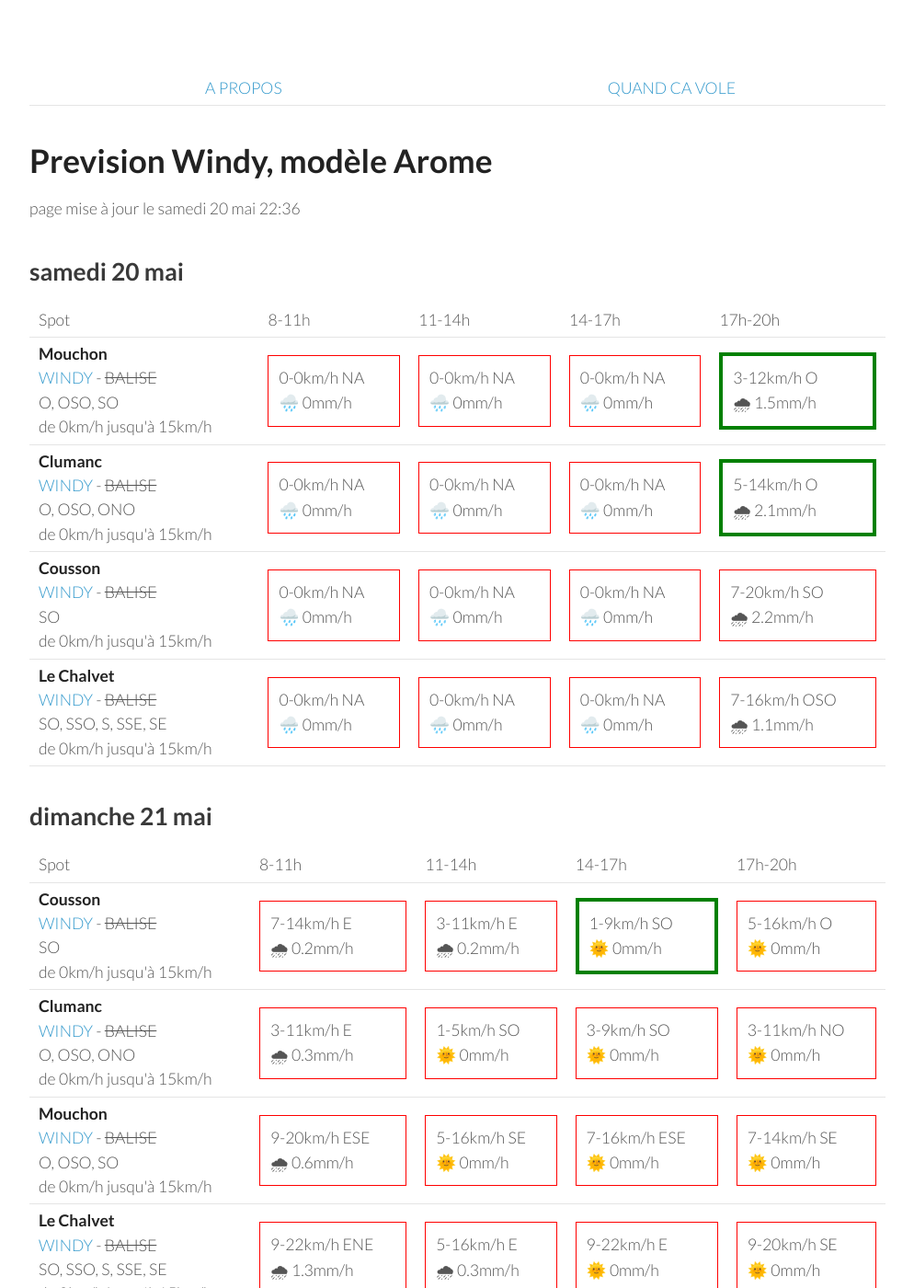
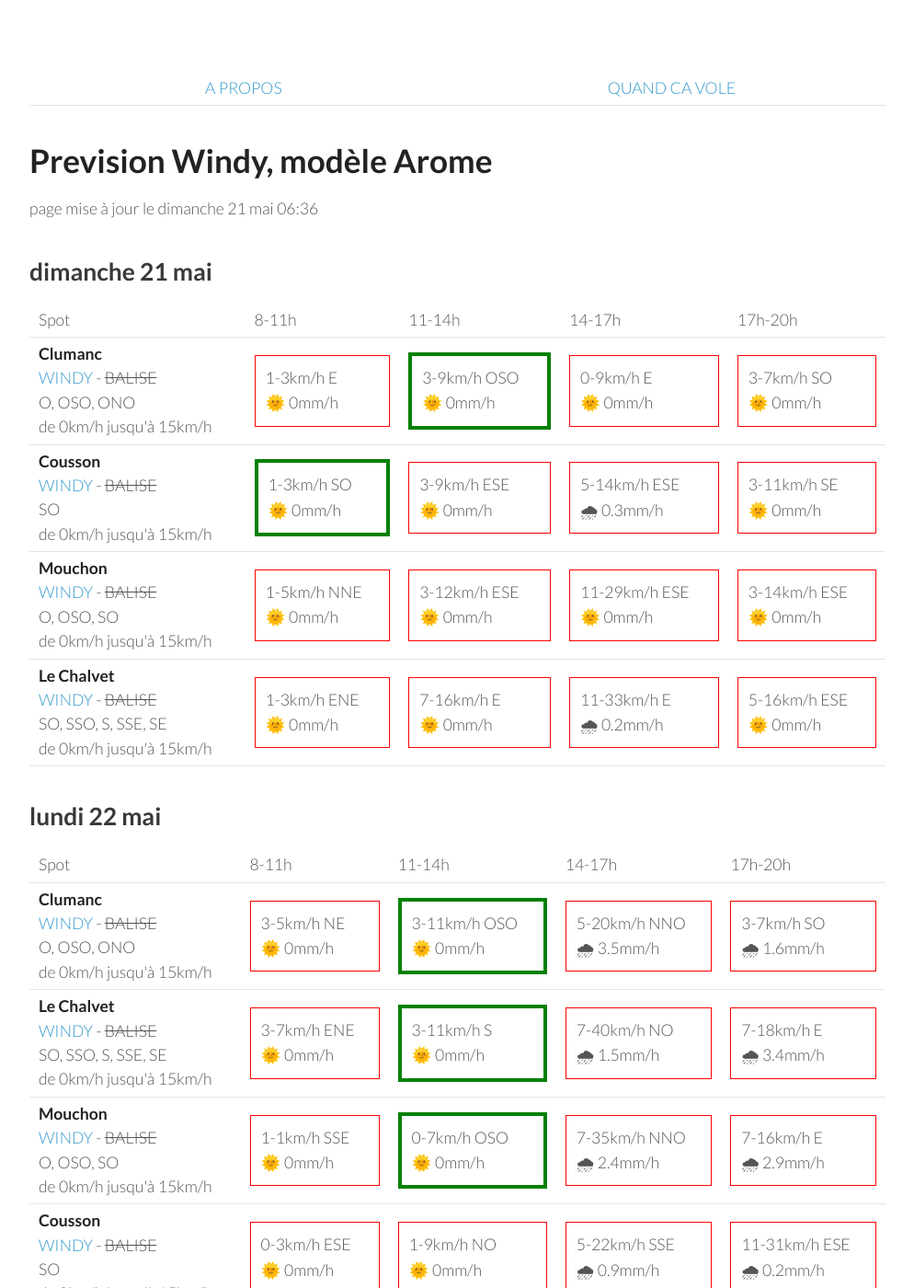
Before and after one commit to parapente-dans-le-nord/parapente-dans-le-nord.github.io, a Jekyll site: the page built from saint_andre.markdown, in a window 1280 px wide and 1400 px high. Shown: the whole window at 92% size, without its empty margins (26-1020 px from the left). Built offline with Jekyll 4.4.1, drawn with Linux system fonts in a browser that asks for light colours; some of the changed text lies outside the part shown.

Commit message:
update index.markdown

```diff
--- a/saint_andre.markdown
+++ b/saint_andre.markdown
@@ -7,60 +7,8 @@ title:  "Tous les spots"
 {: .links}
 
 # Prevision Windy, modèle Arome
-page mise à jour le samedi 20 mai 22:36
+page mise à jour le dimanche 21 mai 06:36
 
-## samedi 20 mai
-
-{::nomarkdown}
-<table>
-  <tbody>
-    <tr>
-      <td>Spot</td>
-      <td>8-11h</td>
-      <td>11-14h</td>
-      <td>14-17h</td>
-      <td>17h-20h</td>
-    </tr>
-<tr>
-        <td><strong>Mouchon</strong><br><a href="https://windy.com/43.992/6.424?43.878,6.425,10,m:eSuaglR">WINDY</a> - <span class="no-balise"> BALISE </span><br> <span class="vent-favorable">O, OSO, SO</span><br><span class="force-vent">de 0km/h jusqu'à 15km/h</span> </td>
-
-            <td><div class="not-flyable"><p>0-0km/h NA</p><p>🌧️ 0mm/h</p></div></td>
-            <td><div class="not-flyable"><p>0-0km/h NA</p><p>🌧️ 0mm/h</p></div></td>
-            <td><div class="not-flyable"><p>0-0km/h NA</p><p>🌧️ 0mm/h</p></div></td>
-            <td><div class="flyable"><p>3-12km/h O</p><p>🌧 1.5mm/h</p></div></td>
-
-    </tr>
-<tr>
-        <td><strong>Clumanc</strong><br><a href="https://windy.com/44.027/6.402?43.914,6.403,10,m:eSxaglP">WINDY</a> - <span class="no-balise"> BALISE </span><br> <span class="vent-favorable">O, OSO, ONO</span><br><span class="force-vent">de 0km/h jusqu'à 15km/h</span> </td>
-
-            <td><div class="not-flyable"><p>0-0km/h NA</p><p>🌧️ 0mm/h</p></div></td>
-            <td><div class="not-flyable"><p>0-0km/h NA</p><p>🌧️ 0mm/h</p></div></td>
-            <td><div class="not-flyable"><p>0-0km/h NA</p><p>🌧️ 0mm/h</p></div></td>
-            <td><div class="flyable"><p>5-14km/h O</p><p>🌧 2.1mm/h</p></div></td>
-
-    </tr>
-<tr>
-        <td><strong>Cousson</strong><br><a href="https://windy.com/44.054/6.240?43.940,6.241,10,m:eSAaglz">WINDY</a> - <span class="no-balise"> BALISE </span><br> <span class="vent-favorable">SO</span><br><span class="force-vent">de 0km/h jusqu'à 15km/h</span> </td>
-
-            <td><div class="not-flyable"><p>0-0km/h NA</p><p>🌧️ 0mm/h</p></div></td>
-            <td><div class="not-flyable"><p>0-0km/h NA</p><p>🌧️ 0mm/h</p></div></td>
-            <td><div class="not-flyable"><p>0-0km/h NA</p><p>🌧️ 0mm/h</p></div></td>
-            <td><div class="not-flyable"><p>7-20km/h SO</p><p>🌧 2.2mm/h</p></div></td>
-
-    </tr>
-<tr>
-        <td><strong>Le Chalvet</strong><br><a href="https://windy.com/43.979/6.480?43.866,6.480,10,m:eSsaglX">WINDY</a> - <span class="no-balise"> BALISE </span><br> <span class="vent-favorable">SO, SSO, S, SSE, SE</span><br><span class="force-vent">de 0km/h jusqu'à 15km/h</span> </td>
-
-            <td><div class="not-flyable"><p>0-0km/h NA</p><p>🌧️ 0mm/h</p></div></td>
-            <td><div class="not-flyable"><p>0-0km/h NA</p><p>🌧️ 0mm/h</p></div></td>
-            <td><div class="not-flyable"><p>0-0km/h NA</p><p>🌧️ 0mm/h</p></div></td>
-            <td><div class="not-flyable"><p>7-16km/h OSO</p><p>🌧 1.1mm/h</p></div></td>
-
-    </tr>
-
-</tbody>
-</table>
-{:/}
 ## dimanche 21 mai
 
 {::nomarkdown}
@@ -74,42 +22,42 @@ page mise à jour le samedi 20 mai 22:36
       <td>17h-20h</td>
     </tr>
 <tr>
-        <td><strong>Cousson</strong><br><a href="https://windy.com/44.054/6.240?43.940,6.241,10,m:eSAaglz">WINDY</a> - <span class="no-balise"> BALISE </span><br> <span class="vent-favorable">SO</span><br><span class="force-vent">de 0km/h jusqu'à 15km/h</span> </td>
+        <td><strong>Clumanc</strong><br><a href="https://windy.com/44.027/6.402?43.914,6.403,10,m:eSxaglP">WINDY</a> - <span class="no-balise"> BALISE </span><br> <span class="vent-favorable">O, OSO, ONO</span><br><span class="force-vent">de 0km/h jusqu'à 15km/h</span> </td>
 
-            <td><div class="not-flyable"><p>7-14km/h E</p><p>🌧 0.2mm/h</p></div></td>
-            <td><div class="not-flyable"><p>3-11km/h E</p><p>🌧 0.2mm/h</p></div></td>
-            <td><div class="flyable"><p>1-9km/h SO</p><p>🌞 0mm/h</p></div></td>
-            <td><div class="not-flyable"><p>5-16km/h O</p><p>🌞 0mm/h</p></div></td>
+            <td><div class="not-flyable"><p>1-3km/h E</p><p>🌞 0mm/h</p></div></td>
+            <td><div class="flyable"><p>3-9km/h OSO</p><p>🌞 0mm/h</p></div></td>
+            <td><div class="not-flyable"><p>0-9km/h E</p><p>🌞 0mm/h</p></div></td>
+            <td><div class="not-flyable"><p>3-7km/h SO</p><p>🌞 0mm/h</p></div></td>
 
 
     </tr>
 <tr>
-        <td><strong>Clumanc</strong><br><a href="https://windy.com/44.027/6.402?43.914,6.403,10,m:eSxaglP">WINDY</a> - <span class="no-balise"> BALISE </span><br> <span class="vent-favorable">O, OSO, ONO</span><br><span class="force-vent">de 0km/h jusqu'à 15km/h</span> </td>
+        <td><strong>Cousson</strong><br><a href="https://windy.com/44.054/6.240?43.940,6.241,10,m:eSAaglz">WINDY</a> - <span class="no-balise"> BALISE </span><br> <span class="vent-favorable">SO</span><br><span class="force-vent">de 0km/h jusqu'à 15km/h</span> </td>
 
-            <td><div class="not-flyable"><p>3-11km/h E</p><p>🌧 0.3mm/h</p></div></td>
-            <td><div class="not-flyable"><p>1-5km/h SO</p><p>🌞 0mm/h</p></div></td>
-            <td><div class="not-flyable"><p>3-9km/h SO</p><p>🌞 0mm/h</p></div></td>
-            <td><div class="not-flyable"><p>3-11km/h NO</p><p>🌞 0mm/h</p></div></td>
+            <td><div class="flyable"><p>1-3km/h SO</p><p>🌞 0mm/h</p></div></td>
+            <td><div class="not-flyable"><p>3-9km/h ESE</p><p>🌞 0mm/h</p></div></td>
+            <td><div class="not-flyable"><p>5-14km/h ESE</p><p>🌧 0.3mm/h</p></div></td>
+            <td><div class="not-flyable"><p>3-11km/h SE</p><p>🌞 0mm/h</p></div></td>
 
 
     </tr>
 <tr>
         <td><strong>Mouchon</strong><br><a href="https://windy.com/43.992/6.424?43.878,6.425,10,m:eSuaglR">WINDY</a> - <span class="no-balise"> BALISE </span><br> <span class="vent-favorable">O, OSO, SO</span><br><span class="force-vent">de 0km/h jusqu'à 15km/h</span> </td>
 
-            <td><div class="not-flyable"><p>9-20km/h ESE</p><p>🌧 0.6mm/h</p></div></td>
-            <td><div class="not-flyable"><p>5-16km/h SE</p><p>🌞 0mm/h</p></div></td>
-            <td><div class="not-flyable"><p>7-16km/h ESE</p><p>🌞 0mm/h</p></div></td>
-            <td><div class="not-flyable"><p>7-14km/h SE</p><p>🌞 0mm/h</p></div></td>
+            <td><div class="not-flyable"><p>1-5km/h NNE</p><p>🌞 0mm/h</p></div></td>
+            <td><div class="not-flyable"><p>3-12km/h ESE</p><p>🌞 0mm/h</p></div></td>
+            <td><div class="not-flyable"><p>11-29km/h ESE</p><p>🌞 0mm/h</p></div></td>
+            <td><div class="not-flyable"><p>3-14km/h ESE</p><p>🌞 0mm/h</p></div></td>
 
 
     </tr>
 <tr>
         <td><strong>Le Chalvet</strong><br><a href="https://windy.com/43.979/6.480?43.866,6.480,10,m:eSsaglX">WINDY</a> - <span class="no-balise"> BALISE </span><br> <span class="vent-favorable">SO, SSO, S, SSE, SE</span><br><span class="force-vent">de 0km/h jusqu'à 15km/h</span> </td>
 
-            <td><div class="not-flyable"><p>9-22km/h ENE</p><p>🌧 1.3mm/h</p></div></td>
-            <td><div class="not-flyable"><p>5-16km/h E</p><p>🌧 0.3mm/h</p></div></td>
-            <td><div class="not-flyable"><p>9-22km/h E</p><p>🌞 0mm/h</p></div></td>
-            <td><div class="not-flyable"><p>9-20km/h SE</p><p>🌞 0mm/h</p></div></td>
+            <td><div class="not-flyable"><p>1-3km/h ENE</p><p>🌞 0mm/h</p></div></td>
+            <td><div class="not-flyable"><p>7-16km/h E</p><p>🌞 0mm/h</p></div></td>
+            <td><div class="not-flyable"><p>11-33km/h E</p><p>🌧 0.2mm/h</p></div></td>
+            <td><div class="not-flyable"><p>5-16km/h ESE</p><p>🌞 0mm/h</p></div></td>
 
 
     </tr>
@@ -130,42 +78,42 @@ page mise à jour le samedi 20 mai 22:36
       <td>17h-20h</td>
     </tr>
 <tr>
+        <td><strong>Clumanc</strong><br><a href="https://windy.com/44.027/6.402?43.914,6.403,10,m:eSxaglP">WINDY</a> - <span class="no-balise"> BALISE </span><br> <span class="vent-favorable">O, OSO, ONO</span><br><span class="force-vent">de 0km/h jusqu'à 15km/h</span> </td>
+
+            <td><div class="not-flyable"><p>3-5km/h NE</p><p>🌞 0mm/h</p></div></td>
+            <td><div class="flyable"><p>3-11km/h OSO</p><p>🌞 0mm/h</p></div></td>
+            <td><div class="not-flyable"><p>5-20km/h NNO</p><p>🌧 3.5mm/h</p></div></td>
+            <td><div class="not-flyable"><p>3-7km/h SO</p><p>🌧 1.6mm/h</p></div></td>
+
+
+    </tr>
+<tr>
+        <td><strong>Le Chalvet</strong><br><a href="https://windy.com/43.979/6.480?43.866,6.480,10,m:eSsaglX">WINDY</a> - <span class="no-balise"> BALISE </span><br> <span class="vent-favorable">SO, SSO, S, SSE, SE</span><br><span class="force-vent">de 0km/h jusqu'à 15km/h</span> </td>
+
+            <td><div class="not-flyable"><p>3-7km/h ENE</p><p>🌞 0mm/h</p></div></td>
+            <td><div class="flyable"><p>3-11km/h S</p><p>🌞 0mm/h</p></div></td>
+            <td><div class="not-flyable"><p>7-40km/h NO</p><p>🌧 1.5mm/h</p></div></td>
+            <td><div class="not-flyable"><p>7-18km/h E</p><p>🌧 3.4mm/h</p></div></td>
+
+
+    </tr>
+<tr>
         <td><strong>Mouchon</strong><br><a href="https://windy.com/43.992/6.424?43.878,6.425,10,m:eSuaglR">WINDY</a> - <span class="no-balise"> BALISE </span><br> <span class="vent-favorable">O, OSO, SO</span><br><span class="force-vent">de 0km/h jusqu'à 15km/h</span> </td>
 
-            <td><div class="flyable"><p>1-1km/h O</p><p>🌞 0mm/h</p></div></td>
-            <td><div class="not-flyable"><p>1-18km/h SSE</p><p>🌞 0mm/h</p></div></td>
-            <td><div class="not-flyable"><p>5-20km/h NNO</p><p>🌧 1.1mm/h</p></div></td>
-            <td><div class="not-flyable"><p>1-27km/h NE</p><p>🌧 3.7mm/h</p></div></td>
+            <td><div class="not-flyable"><p>1-1km/h SSE</p><p>🌞 0mm/h</p></div></td>
+            <td><div class="flyable"><p>0-7km/h OSO</p><p>🌞 0mm/h</p></div></td>
+            <td><div class="not-flyable"><p>7-35km/h NNO</p><p>🌧 2.4mm/h</p></div></td>
+            <td><div class="not-flyable"><p>7-16km/h E</p><p>🌧 2.9mm/h</p></div></td>
 
 
     </tr>
 <tr>
         <td><strong>Cousson</strong><br><a href="https://windy.com/44.054/6.240?43.940,6.241,10,m:eSAaglz">WINDY</a> - <span class="no-balise"> BALISE </span><br> <span class="vent-favorable">SO</span><br><span class="force-vent">de 0km/h jusqu'à 15km/h</span> </td>
 
-            <td><div class="not-flyable"><p>0-1km/h SSE</p><p>🌞 0mm/h</p></div></td>
-            <td><div class="not-flyable"><p>1-16km/h O</p><p>🌞 0mm/h</p></div></td>
-            <td><div class="not-flyable"><p>1-20km/h ONO</p><p>🌧 1.9mm/h</p></div></td>
-            <td><div class="not-flyable"><p>1-29km/h SO</p><p>🌧 0.9mm/h</p></div></td>
-
-
-    </tr>
-<tr>
-        <td><strong>Le Chalvet</strong><br><a href="https://windy.com/43.979/6.480?43.866,6.480,10,m:eSsaglX">WINDY</a> - <span class="no-balise"> BALISE </span><br> <span class="vent-favorable">SO, SSO, S, SSE, SE</span><br><span class="force-vent">de 0km/h jusqu'à 15km/h</span> </td>
-
-            <td><div class="not-flyable"><p>3-7km/h NE</p><p>🌞 0mm/h</p></div></td>
-            <td><div class="not-flyable"><p>3-20km/h SE</p><p>🌞 0mm/h</p></div></td>
-            <td><div class="not-flyable"><p>1-22km/h NE</p><p>🌧 0.9mm/h</p></div></td>
-            <td><div class="not-flyable"><p>1-29km/h E</p><p>🌧 3.7mm/h</p></div></td>
-
-
-    </tr>
-<tr>
-        <td><strong>Clumanc</strong><br><a href="https://windy.com/44.027/6.402?43.914,6.403,10,m:eSxaglP">WINDY</a> - <span class="no-balise"> BALISE </span><br> <span class="vent-favorable">O, OSO, ONO</span><br><span class="force-vent">de 0km/h jusqu'à 15km/h</span> </td>
-
-            <td><div class="not-flyable"><p>3-7km/h NE</p><p>🌞 0mm/h</p></div></td>
-            <td><div class="not-flyable"><p>1-18km/h S</p><p>🌞 0mm/h</p></div></td>
-            <td><div class="not-flyable"><p>5-22km/h NO</p><p>🌧 1.6mm/h</p></div></td>
-            <td><div class="not-flyable"><p>1-27km/h NNE</p><p>🌧 3.1mm/h</p></div></td>
+            <td><div class="not-flyable"><p>0-3km/h ESE</p><p>🌞 0mm/h</p></div></td>
+            <td><div class="not-flyable"><p>1-9km/h NO</p><p>🌞 0mm/h</p></div></td>
+            <td><div class="not-flyable"><p>5-22km/h SSE</p><p>🌧 0.9mm/h</p></div></td>
+            <td><div class="not-flyable"><p>11-31km/h ESE</p><p>🌧 0.2mm/h</p></div></td>
 
 
     </tr>
@@ -188,10 +136,10 @@ page mise à jour le samedi 20 mai 22:36
 <tr>
         <td><strong>Le Chalvet</strong><br><a href="https://windy.com/43.979/6.480?43.866,6.480,10,m:eSsaglX">WINDY</a> - <span class="no-balise"> BALISE </span><br> <span class="vent-favorable">SO, SSO, S, SSE, SE</span><br><span class="force-vent">de 0km/h jusqu'à 15km/h</span> </td>
 
-            <td><div class="not-flyable"><p>1-9km/h ENE</p><p>🌞 0mm/h</p></div></td>
+            <td><div class="not-flyable"><p>1-9km/h NE</p><p>🌞 0mm/h</p></div></td>
             <td><div class="flyable"><p>1-14km/h SO</p><p>🌞 0mm/h</p></div></td>
-            <td><div class="not-flyable"><p>1-18km/h SSO</p><p>🌧 0.2mm/h</p></div></td>
-            <td><div class="not-flyable"><p>5-25km/h SO</p><p>🌧 0.8mm/h</p></div></td>
+            <td><div class="not-flyable"><p>0-18km/h ESE</p><p>🌧 0.2mm/h</p></div></td>
+            <td><div class="not-flyable"><p>5-25km/h SO</p><p>🌧 1.6mm/h</p></div></td>
 
 
     </tr>
@@ -200,8 +148,8 @@ page mise à jour le samedi 20 mai 22:36
 
             <td><div class="not-flyable"><p>1-11km/h E</p><p>🌞 0mm/h</p></div></td>
             <td><div class="flyable"><p>3-14km/h OSO</p><p>🌞 0mm/h</p></div></td>
-            <td><div class="not-flyable"><p>3-18km/h OSO</p><p>🌧 0.2mm/h</p></div></td>
-            <td><div class="not-flyable"><p>7-25km/h SO</p><p>🌧 0.8mm/h</p></div></td>
+            <td><div class="not-flyable"><p>1-16km/h NO</p><p>🌧 0.2mm/h</p></div></td>
+            <td><div class="not-flyable"><p>5-25km/h OSO</p><p>🌧 1.3mm/h</p></div></td>
 
 
     </tr>
@@ -210,8 +158,8 @@ page mise à jour le samedi 20 mai 22:36
 
             <td><div class="not-flyable"><p>3-12km/h ENE</p><p>🌞 0mm/h</p></div></td>
             <td><div class="not-flyable"><p>3-16km/h OSO</p><p>🌞 0mm/h</p></div></td>
-            <td><div class="not-flyable"><p>3-18km/h OSO</p><p>🌧 0.2mm/h</p></div></td>
-            <td><div class="not-flyable"><p>5-27km/h OSO</p><p>🌧 2mm/h</p></div></td>
+            <td><div class="not-flyable"><p>3-18km/h ONO</p><p>🌧 0.2mm/h</p></div></td>
+            <td><div class="not-flyable"><p>5-29km/h O</p><p>🌧 1.4mm/h</p></div></td>
 
 
     </tr>
@@ -219,9 +167,9 @@ page mise à jour le samedi 20 mai 22:36
         <td><strong>Cousson</strong><br><a href="https://windy.com/44.054/6.240?43.940,6.241,10,m:eSAaglz">WINDY</a> - <span class="no-balise"> BALISE </span><br> <span class="vent-favorable">SO</span><br><span class="force-vent">de 0km/h jusqu'à 15km/h</span> </td>
 
             <td><div class="not-flyable"><p>5-16km/h ENE</p><p>🌞 0mm/h</p></div></td>
-            <td><div class="not-flyable"><p>5-16km/h OSO</p><p>🌞 0mm/h</p></div></td>
-            <td><div class="not-flyable"><p>5-20km/h OSO</p><p>🌞 0mm/h</p></div></td>
-            <td><div class="not-flyable"><p>9-31km/h OSO</p><p>🌧 1.1mm/h</p></div></td>
+            <td><div class="not-flyable"><p>5-16km/h O</p><p>🌞 0mm/h</p></div></td>
+            <td><div class="not-flyable"><p>5-20km/h O</p><p>🌧 0.2mm/h</p></div></td>
+            <td><div class="not-flyable"><p>7-33km/h OSO</p><p>🌧 1.2mm/h</p></div></td>
 
 
     </tr>
@@ -245,7 +193,7 @@ page mise à jour le samedi 20 mai 22:36
         <td><strong>Mouchon</strong><br><a href="https://windy.com/43.992/6.424?43.878,6.425,10,m:eSuaglR">WINDY</a> - <span class="no-balise"> BALISE </span><br> <span class="vent-favorable">O, OSO, SO</span><br><span class="force-vent">de 0km/h jusqu'à 15km/h</span> </td>
 
             <td><div class="not-flyable"><p>3-11km/h E</p><p>🌞 0mm/h</p></div></td>
-            <td><div class="not-flyable"><p>3-18km/h SSE</p><p>🌞 0mm/h</p></div></td>
+            <td><div class="not-flyable"><p>3-22km/h SE</p><p>🌞 0mm/h</p></div></td>
             <td><div class="not-flyable"><p>5-25km/h O</p><p>🌧 2.5mm/h</p></div></td>
             <td><div class="not-flyable"><p>5-27km/h NO</p><p>🌧 3.9mm/h</p></div></td>
 
@@ -255,7 +203,7 @@ page mise à jour le samedi 20 mai 22:36
         <td><strong>Clumanc</strong><br><a href="https://windy.com/44.027/6.402?43.914,6.403,10,m:eSxaglP">WINDY</a> - <span class="no-balise"> BALISE </span><br> <span class="vent-favorable">O, OSO, ONO</span><br><span class="force-vent">de 0km/h jusqu'à 15km/h</span> </td>
 
             <td><div class="not-flyable"><p>3-12km/h E</p><p>🌞 0mm/h</p></div></td>
-            <td><div class="not-flyable"><p>3-18km/h SSO</p><p>🌞 0mm/h</p></div></td>
+            <td><div class="not-flyable"><p>3-22km/h S</p><p>🌞 0mm/h</p></div></td>
             <td><div class="not-flyable"><p>5-27km/h ONO</p><p>🌧 2.4mm/h</p></div></td>
             <td><div class="not-flyable"><p>5-25km/h NO</p><p>🌧 3.2mm/h</p></div></td>
 
@@ -264,8 +212,8 @@ page mise à jour le samedi 20 mai 22:36
 <tr>
         <td><strong>Cousson</strong><br><a href="https://windy.com/44.054/6.240?43.940,6.241,10,m:eSAaglz">WINDY</a> - <span class="no-balise"> BALISE </span><br> <span class="vent-favorable">SO</span><br><span class="force-vent">de 0km/h jusqu'à 15km/h</span> </td>
 
-            <td><div class="not-flyable"><p>5-16km/h E</p><p>🌞 0mm/h</p></div></td>
-            <td><div class="not-flyable"><p>5-18km/h OSO</p><p>🌞 0mm/h</p></div></td>
+            <td><div class="not-flyable"><p>3-14km/h E</p><p>🌞 0mm/h</p></div></td>
+            <td><div class="not-flyable"><p>5-22km/h OSO</p><p>🌞 0mm/h</p></div></td>
             <td><div class="not-flyable"><p>1-27km/h NNE</p><p>🌧 2.2mm/h</p></div></td>
             <td><div class="not-flyable"><p>3-20km/h N</p><p>🌧 2.9mm/h</p></div></td>
 
@@ -275,7 +223,7 @@ page mise à jour le samedi 20 mai 22:36
         <td><strong>Le Chalvet</strong><br><a href="https://windy.com/43.979/6.480?43.866,6.480,10,m:eSsaglX">WINDY</a> - <span class="no-balise"> BALISE </span><br> <span class="vent-favorable">SO, SSO, S, SSE, SE</span><br><span class="force-vent">de 0km/h jusqu'à 15km/h</span> </td>
 
             <td><div class="not-flyable"><p>1-9km/h ENE</p><p>🌞 0mm/h</p></div></td>
-            <td><div class="not-flyable"><p>5-18km/h SE</p><p>🌞 0mm/h</p></div></td>
+            <td><div class="not-flyable"><p>5-24km/h SE</p><p>🌞 0mm/h</p></div></td>
             <td><div class="not-flyable"><p>3-25km/h O</p><p>🌧 1.5mm/h</p></div></td>
             <td><div class="not-flyable"><p>5-29km/h NO</p><p>🌧 6mm/h</p></div></td>
 
```
